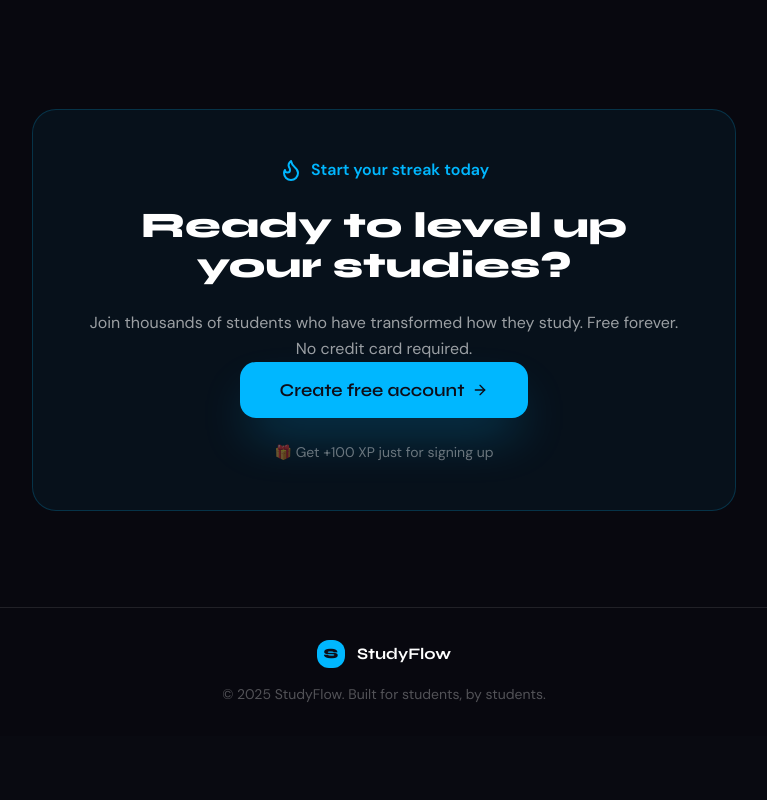
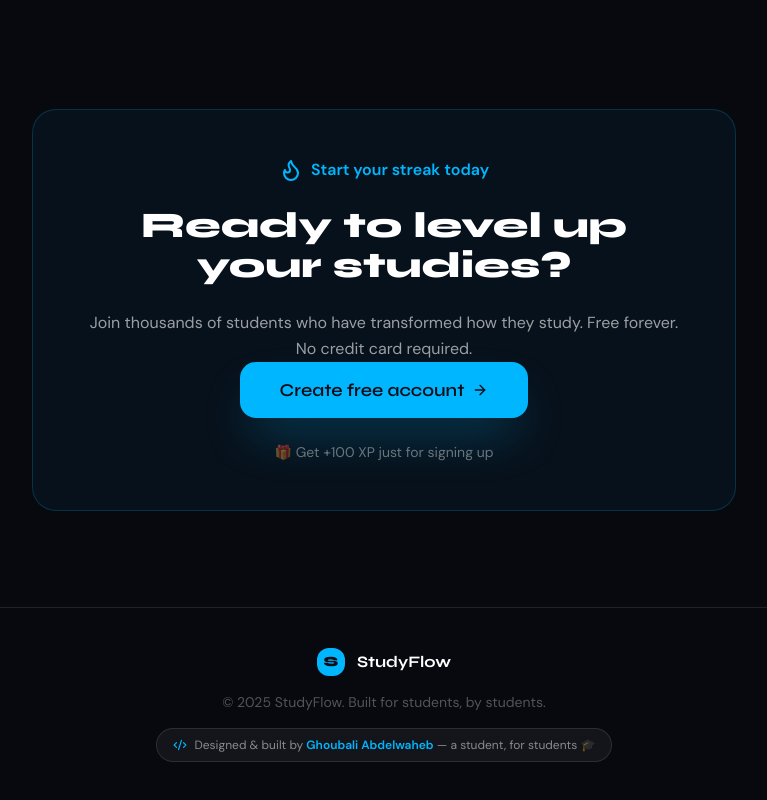
Before and after one commit to WHY8T/studyapp, a Next.js app: page / in a window 1280 px wide. Shown: the part 1720-2520 px from the top of the page, without its empty margins (256-1023 px from the left). Before the commit the page ends 2456 px from the top, so only its background shows below. Built offline with nearby package versions, Linux system fonts and the light colour scheme.

Commit message:
feat: developer badge on profile, made-by credit in footer

```diff
--- a/app/(dashboard)/profile/page.tsx
+++ b/app/(dashboard)/profile/page.tsx
@@ -23,6 +23,7 @@ import {
   TrendingUp,
   Loader2,
   Camera,
+  Code2,
 } from "lucide-react";
 import {
   AreaChart,
@@ -36,6 +37,22 @@ import {
   CartesianGrid,
 } from "recharts";
 import { format, subDays } from "date-fns";
+
+// ── Developer badge – shown on avatar corner for the app creator ──────────────
+// Replace this with your own Supabase user ID to show the badge only on your profile
+const DEVELOPER_ID = "wahebb";
+
+function DevBadge() {
+  return (
+    <div
+      title="App Developer"
+      className="absolute -bottom-1.5 -right-1.5 w-7 h-7 rounded-full border-2 border-card flex items-center justify-center shadow-lg z-10"
+      style={{ background: "linear-gradient(135deg, #00b7ff, #0055aa)" }}
+    >
+      <Code2 className="w-3.5 h-3.5 text-white" />
+    </div>
+  );
+}
 
 export default function ProfilePage() {
   const { toast } = useToast();
@@ -193,6 +210,7 @@ export default function ProfilePage() {
   if (!profile) return null;
 
   const levelInfo = getLevelInfoFn(profile.xp);
+  const isDeveloper = profile.id === DEVELOPER_ID;
 
   const stats = [
     { label: "Total XP", value: profile.xp.toLocaleString(), icon: Zap, color: "text-lime" },
@@ -209,7 +227,7 @@ export default function ProfilePage() {
       <Card className="overflow-hidden">
         <div className="h-24 bg-gradient-to-r from-[#0A0A14] via-[#1a1a30] to-[#0A0A14] relative">
           <div className="absolute inset-0 bg-grid opacity-30" />
-          {/* Avatar with upload */}
+          {/* Avatar with upload + dev badge */}
           <div className="absolute -bottom-8 left-6">
             <div className="relative group">
               {profile.avatar_url ? (
@@ -226,6 +244,10 @@ export default function ProfilePage() {
                   {profile.username.slice(0, 2).toUpperCase()}
                 </div>
               )}
+
+              {/* Developer badge on avatar corner */}
+              {isDeveloper && <DevBadge />}
+
               {/* Camera overlay on hover */}
               <button
                 onClick={() => avatarInputRef.current?.click()}
@@ -252,6 +274,7 @@ export default function ProfilePage() {
         <CardContent className="pt-12 pb-6 px-6">
           <div className="flex items-start justify-between">
             <div className="space-y-1">
+              <div className="flex items-center gap-2 flex-wrap">
                 {editing ? (
                   <Input
                     value={editForm.full_name}
@@ -264,6 +287,15 @@ export default function ProfilePage() {
                     {profile.full_name || profile.username}
                   </h1>
                 )}
+                {/* Developer label next to name */}
+                {isDeveloper && (
+                  <span className="inline-flex items-center gap-1 px-2 py-0.5 rounded-full text-[11px] font-bold border"
+                    style={{ background: "rgba(0,183,255,0.1)", borderColor: "rgba(0,183,255,0.3)", color: "#00b7ff" }}>
+                    <Code2 className="w-3 h-3" />
+                    App Developer
+                  </span>
+                )}
+              </div>
               {editing ? (
                 <div className="flex items-center gap-1 mt-1">
                   <span className="text-muted-foreground text-sm">@</span>
--- a/app/page.tsx
+++ b/app/page.tsx
@@ -11,6 +11,7 @@ import {
   ArrowRight,
   Star,
   Flame,
+  Code2,
 } from "lucide-react";
 
 export default function LandingPage() {
@@ -72,9 +73,7 @@ export default function LandingPage() {
               Get started free
             </Button>
           </Link>
-        </div>  {
-
-        }
+        </div>
       </nav>
 
       {/* Hero */}
@@ -210,14 +209,25 @@ export default function LandingPage() {
       </section>
 
       {/* Footer */}
-      <footer className="border-t border-white/10 px-8 py-8 text-center">
-        <div className="flex items-center justify-center gap-3 mb-4">
+      <footer className="border-t border-white/10 px-8 py-10 text-center space-y-4">
+        <div className="flex items-center justify-center gap-3">
           <div className="w-7 h-7 rounded-lg bg-lime flex items-center justify-center">
             <span className="font-display font-black text-[#0D0D18] text-sm">S</span>
           </div>
           <span className="font-display font-bold">StudyFlow</span>
         </div>
+
         <p className="text-white/30 text-sm">© 2025 StudyFlow. Built for students, by students.</p>
+
+        {/* Made by credit */}
+        <div className="inline-flex items-center gap-2 px-4 py-2 rounded-full border border-white/10 bg-white/5">
+          <Code2 className="w-3.5 h-3.5 text-lime" />
+          <span className="text-white/50 text-xs">
+            Designed & built by{" "}
+            <span className="text-lime font-semibold">Ghoubali Abdelwaheb</span>
+            {" "}— a student, for students 🎓
+          </span>
+        </div>
       </footer>
     </div>
   );
```
Lines whose indentation alone changed are shown as unchanged.
